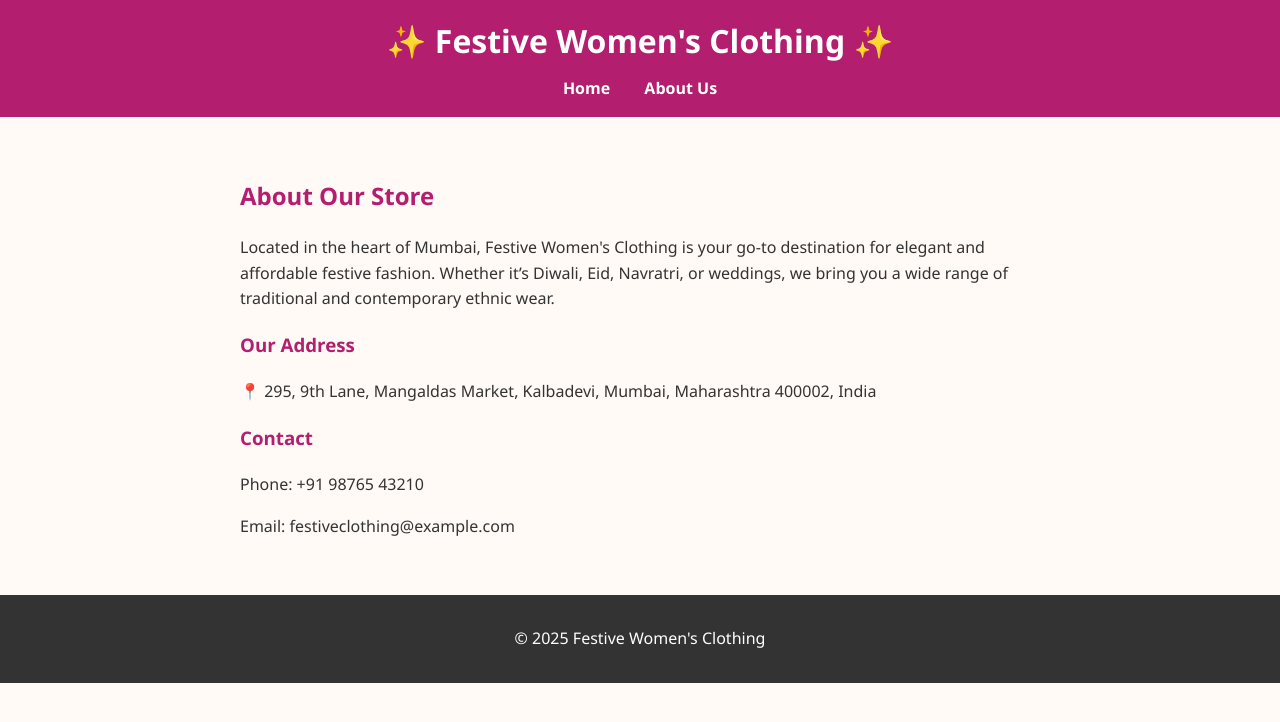
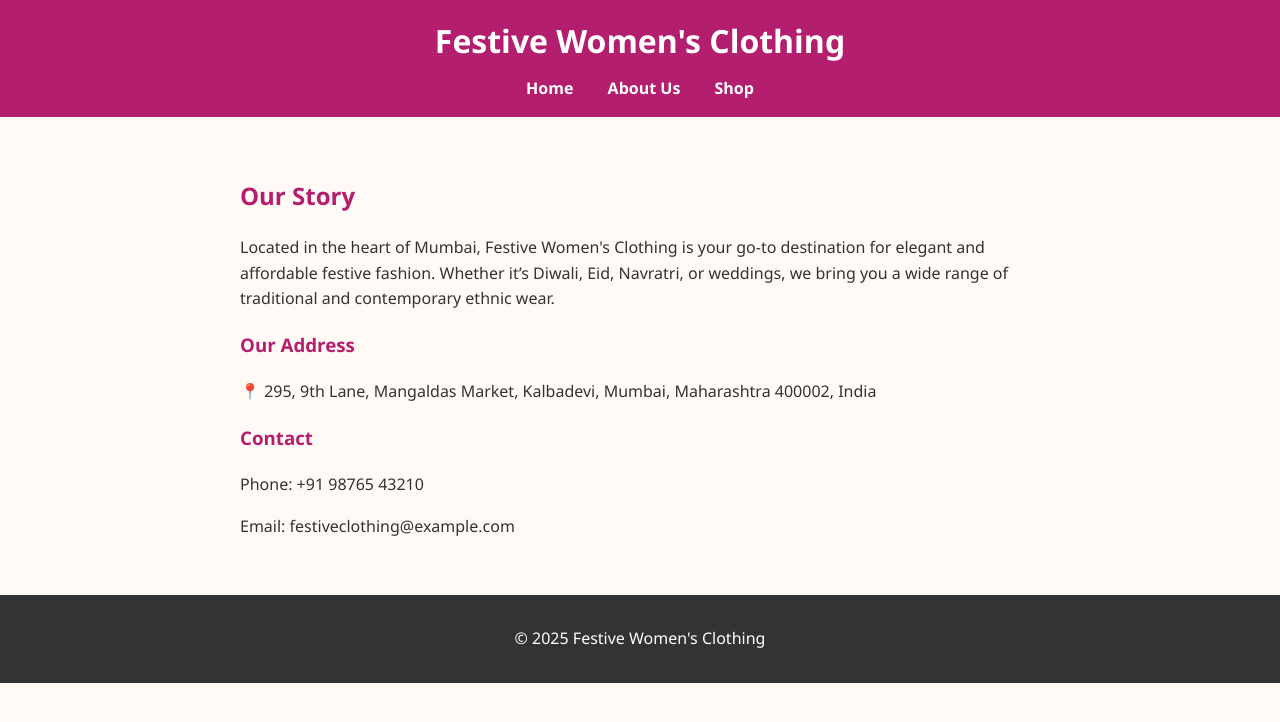
Before and after one commit to vishaljanyani/paricreation, a plain HTML site: page about.html in a window 1280 px wide. Drawn offline with Linux system fonts and the light colour scheme.

Commit message:
Update about.html
https://godly.website/website/alicia-moore-698

```diff
--- a/about.html
+++ b/about.html
@@ -8,15 +8,16 @@
 </head>
 <body>
   <header>
-    <h1>✨ Festive Women's Clothing ✨</h1>
+    <h1>Festive Women's Clothing</h1>
     <nav>
       <a href="index.html">Home</a>
       <a href="about.html">About Us</a>
+      <a href="shop.html">Shop</a>
     </nav>
   </header>
 
   <section class="content">
-    <h2>About Our Store</h2>
+    <h2>Our Story</h2>
     <p>Located in the heart of Mumbai, Festive Women's Clothing is your go-to destination for elegant and affordable festive fashion. Whether it’s Diwali, Eid, Navratri, or weddings, we bring you a wide range of traditional and contemporary ethnic wear.</p>
 
     <h3>Our Address</h3>
```
